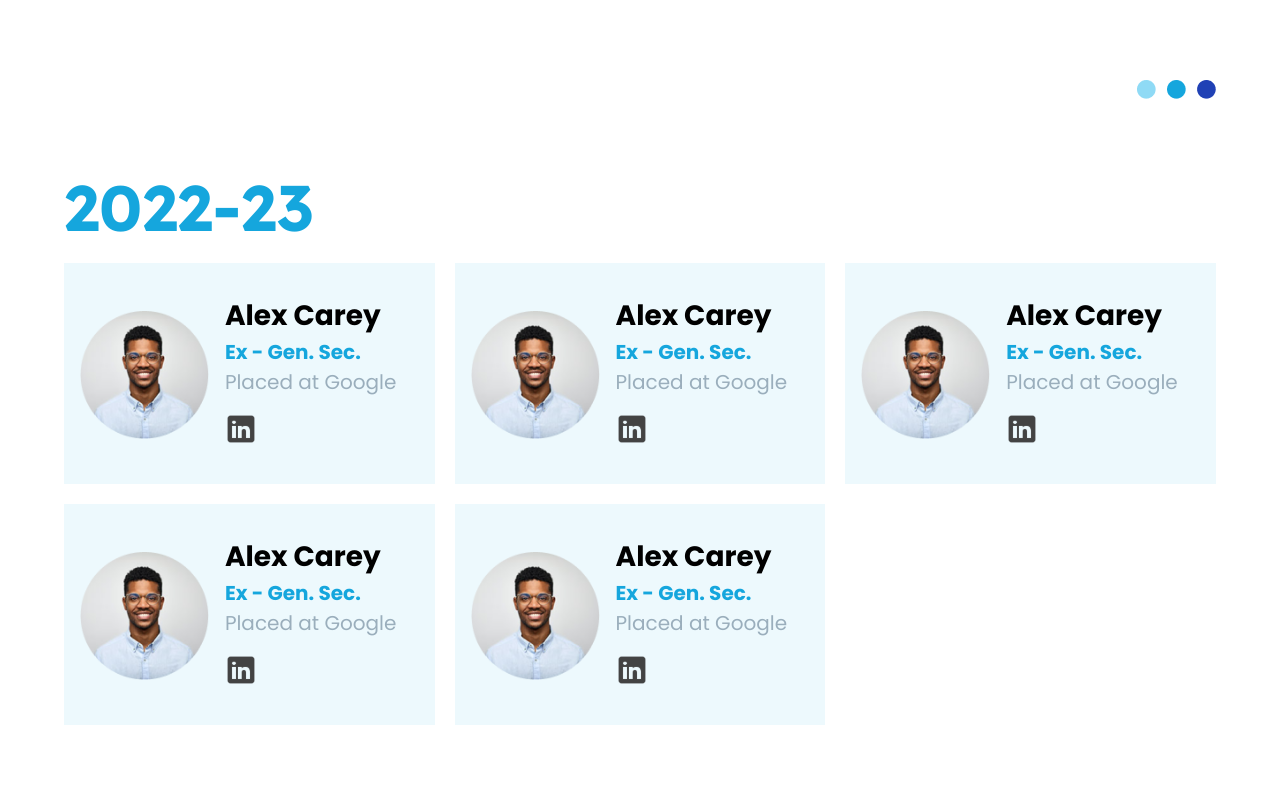
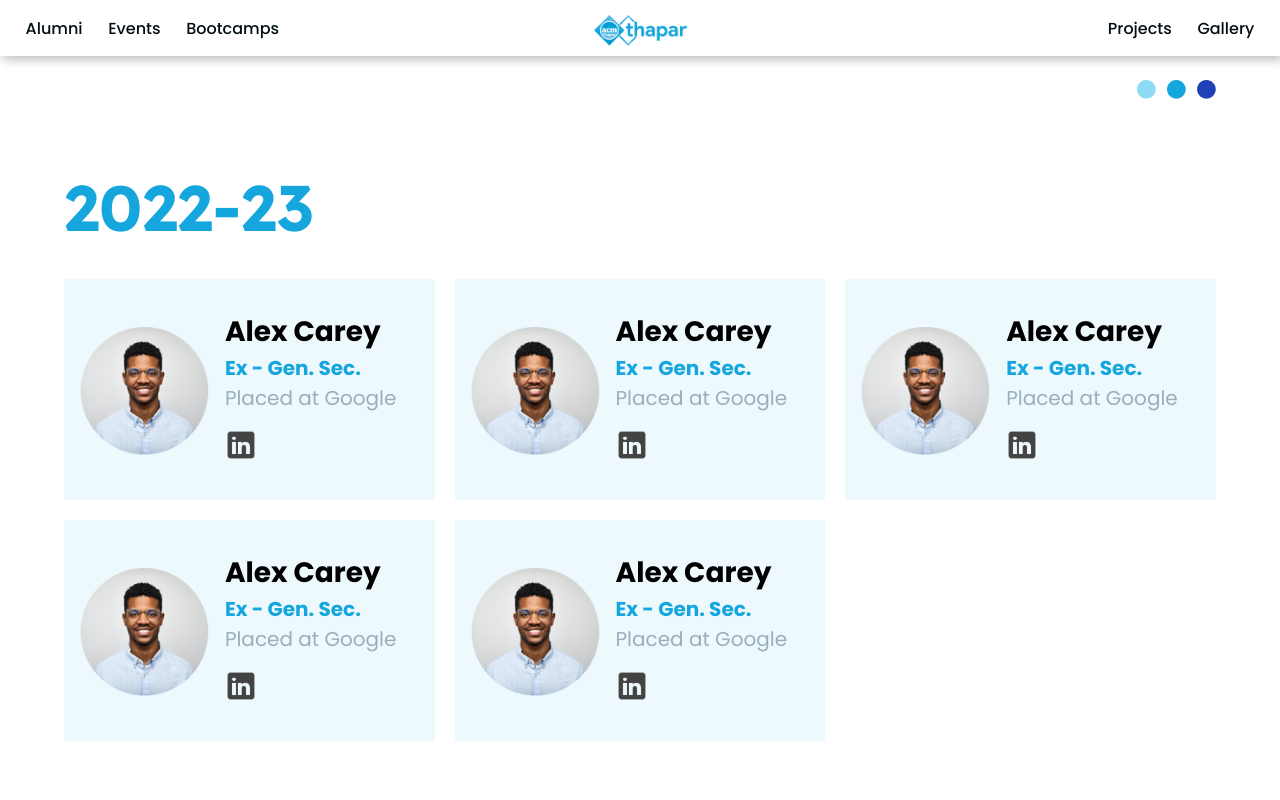
Before and after one commit to ACM-Thapar/ACM-Website, a React (Vite) app: page /alumni in a window 1280 px wide. Shown: the top 800 px of the page. Built offline with nearby package versions, Linux system fonts and the light colour scheme.

Commit message:
tried to fix navbar

```diff
--- a/src/App.jsx
+++ b/src/App.jsx
@@ -17,7 +17,7 @@ function App() {
     <Fragment>
       {/* <Loader /> */}
     <div>
-      {/* <Navbar/> */}
+      <Navbar/>
   <Routes>
     <Route exact path="/" element={<Home />} />
     <Route path="/events" element={<Events />} />
@@ -27,7 +27,7 @@ function App() {
     <Route path="/projects" element={<Projects />} />
     <Route path="/team" element={<TeamPage />} />
   </Routes>
-  {/* <Footer /> */}
+  <Footer />
   </div>
   </Fragment>
   )
--- a/src/Components/AlumniComp/alumnicomp.module.css
+++ b/src/Components/AlumniComp/alumnicomp.module.css
@@ -2,6 +2,7 @@
 
     width: 90%;
     margin: 0 auto;
+    margin-block:4rem 6rem ;
 }
 
 .heading{
@@ -9,13 +10,9 @@
     font-weight: 700;
     font-family: var(--titleFont);
     color: #15A6DD;
-    margin-block:4rem 1rem ;
+    margin-bottom: 2rem;
 }
-.cards{
-    display: grid;
-    grid-template-columns: repeat(3, 1fr);
-    grid-gap: 20px 20px; /* 10px column gap, 20pxrow gap */
-}
+
 .card{
     background-color: #EDF9FD;
     display: flex;
@@ -43,8 +40,25 @@
     font-size: 1.25rem;
 }
 
-@media screen and (max-width:600px) {
+/* .cards{
+    display: grid;
+    grid-template-columns: repeat(3, 1fr);
+    grid-gap: 20px 20px; /* 10px column gap, 20pxrow gap
+}
+
+@media screen and (max-width:700px) {
     .cards{
     grid-template-columns: repeat(1, 1fr);
 }
 }
+@media screen and (min-width:700px) and (max-width:1000px) {
+    .cards{
+    grid-template-columns: repeat(2, 1fr);
+}
+} */
+
+.cards {
+    display: grid;
+    grid-gap: 20px;
+    grid-template-columns: repeat(auto-fill, minmax(350px, 1fr));
+}
--- a/src/Components/Navbar/Navbar.jsx
+++ b/src/Components/Navbar/Navbar.jsx
@@ -1,12 +1,20 @@
 import styles from "./navbar.module.css";
 import { NavData } from "../../data.mjs";
-
+// import { FontAwesomeIcon } from '@fontawesome/react-fontawesome'
 const Navbar = () => {
-    const {navbar} = NavData;
+    const {navbar,logo} = NavData;
 
     return (
         <div className={styles.section}>
+                <div className={styles.image}>
+                         <a href="/">
+                                    <img className={styles.logo} src={logo.img} alt={logo.alt} />
+                        </a>
+
+                </div>
+
             <div className={styles.navbox}>
+
                 <div className={styles.navitem}>
                     {navbar.slice(0,3).map ((item, index) => {
                             return (
@@ -18,18 +26,10 @@ const Navbar = () => {
                 </div>
                  {/* <div className={styles.space}>
                 </div> */}
-                <div >
-                    {navbar.slice(3,4).map ((item, index) => {
-                            return (
-                                <a href="/" key={index}>
-                                    <img className={styles.logo} src={item.img} alt={item.alt} />
-                                </a>
-                            );
-                    })}
-                </div>
+
 
                 <div className={styles.navitem}>
-                    {navbar.slice(4,6).map ((item, index) => {
+                    {navbar.slice(3,5).map ((item, index) => {
                             return (
                                 <li className={styles.navitem} key={index}>
                                 <a  href={item.href} >{item.navitem}</a>
--- a/src/Components/Navbar/navbar.module.css
+++ b/src/Components/Navbar/navbar.module.css
@@ -10,7 +10,7 @@
 
 .navbox{
 	display: flex;
-	height: 4vw;
+	height: 3.5rem;
 	padding-inline:2vw ;
 	justify-content: space-between;
 	z-index: 3;
@@ -34,10 +34,16 @@
 
 .logo{
 	padding-top: 5px;
-	width: 8vw;
+	width: 7rem;
 	height: auto;
 	align-items: center;
 	position: absolute;
-  left: 50%;
-  transform: translateX(-50%);
+  	left: 50%;
+  	transform: translateX(-50%);
 }
+.image{
+	height: inherit;
+	width: inherit;
+	position: relative;
+	z-index: 5;
+}
--- a/src/data.mjs
+++ b/src/data.mjs
@@ -33,6 +33,10 @@ export const HeroData = {
 };
 
 export const NavData = {
+  logo :{
+    img: logo,
+    alt: 'ACM-logo',
+  },
   navbar: [
     {
       navitem: "Alumni",
@@ -45,10 +49,6 @@ export const NavData = {
     {
       navitem: "Bootcamps",
       href: '/Bootcamps',
-    },
-    {
-      img: logo,
-      alt: 'ACM-logo',
     },
     {
       navitem: "Projects",
```
